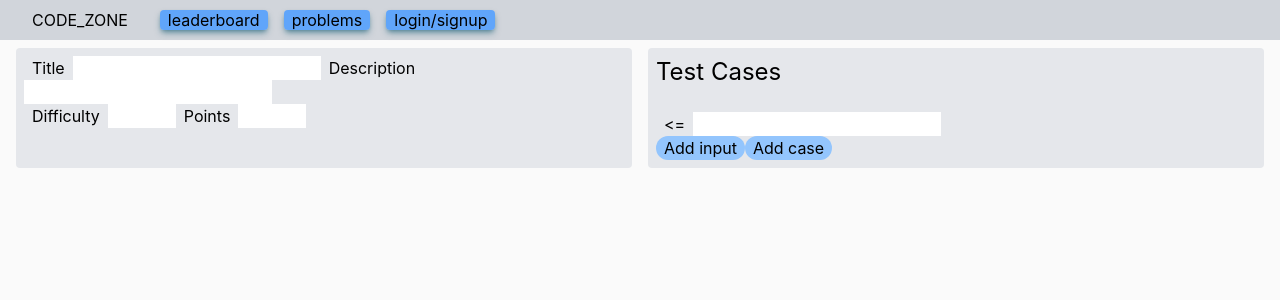
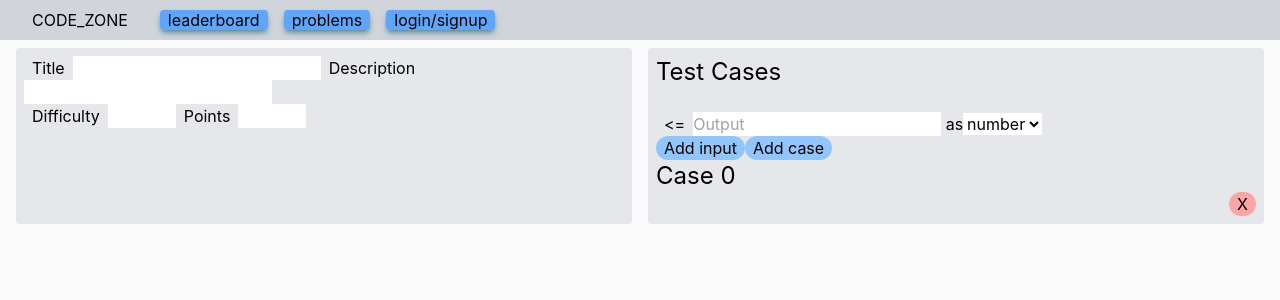
Before and after one commit to gavincrawford/code-zone22, a Next.js app: page /new_problem in a window 1280 px wide. Shown: the top 300 px of the page. Built offline with nearby package versions, Linux system fonts and the light colour scheme.

Commit message:
Update problem creation page, fix submission button

```diff
--- a/pages/new_problem.js
+++ b/pages/new_problem.js
@@ -2,13 +2,64 @@ import Header from "../components/header";
 
 const NewProblem = () => {
 
+    let cases = [
+        {
+            inputs: {
+                input0: "120",
+                input1: "1"
+            },
+            output: {
+                type: "number",
+                value: 120.0
+            }
+        }
+    ];
+
     function addInput() {
+        // make label
+        const label = document.createElement("label");
+        label.setAttribute("for", "input");
+        label.innerHTML = "=>";
+        // make input box
         const input = document.createElement("input");
         input.setAttribute("type", "text");
         input.setAttribute("name", "input");
         input.setAttribute("placeholder", "Input");
         input.setAttribute("class", "form-control");
+        // append elements
+        document.getElementById("inputs").appendChild(label);
         document.getElementById("inputs").appendChild(input);
+        document.getElementById("inputs").appendChild(document.createElement("br"));
+    }
+
+    function addCase() {
+        const inputs = document.getElementById("inputs");
+        const output = document.getElementById("output").value;
+        const type = document.getElementById("type").value;
+
+        let case_inputs = {};
+        let case_output = {
+            type: type,
+            value: output
+        };
+
+        let iterator = 0;
+        for (let idx = 0; idx < inputs.childElementCount; idx += 1) {
+            const item = inputs.children[idx];
+            if (item.nodeName == "INPUT") {
+                case_inputs[`input${iterator}`] = item.value;
+                iterator++;
+            }
+        }
+
+        console.debug(case_inputs);
+        console.debug(case_output);
+
+        cases += {
+            inputs: case_inputs,
+            output: case_output
+        }
+
     }
 
     return (
@@ -37,14 +88,30 @@ const NewProblem = () => {
                             {/* cases in construction get their inputs and outputs put here */}
                             <div id="inputs"></div>
                             <label htmlFor="title" className="px-2">{"<="}</label>
-                            <input type="text"/>
+                            <input id="output" placeholder="Output" type="text"/> as
+                            <select id="type" className="bg-white">
+                                <option value="float">number</option>
+                                <option value="string">string</option>
+                            </select>
                         </div>
 
                         <button className="rounded-full px-2 bg-blue-300" onClick={addInput}>Add input</button>
-                        <button className="rounded-full px-2 bg-blue-300">Add case</button>
+                        <button className="rounded-full px-2 bg-blue-300" onClick={addCase}>Add case</button>
 
                         <div>
-                            {/* finished input/output pairs get stored here, but can be removed */}
+                            {
+                                // cases in construction get their inputs and outputs put here
+                                cases.map((case_, idx) => {
+                                    return (
+                                        <div>
+                                            <div className="text-2xl">Case {idx}</div>
+                                            <div className="flex justify-end">
+                                                <button className="rounded-full px-2 bg-red-300">X</button>
+                                            </div>
+                                        </div>
+                                    )
+                                })
+                            }
                         </div>
 
                     </div>
--- a/pages/problem.js
+++ b/pages/problem.js
@@ -76,9 +76,9 @@ const Problem = ({ problem, id, context}) => {
                         {/* fancy multer form data thingy, no idea how it works i got this off stack overflow */}
                         <form className="py-2" action={"/api/upload?p=" + id + "&u=" + user} method="post" encType="multipart/form-data">
                             <input type="file" name="uploaded_file"></input>
-                            { user != undefined
-                                ? <button type="submit" className="rounded bg-blue-200 px-4">Submit</button>
-                                : <button type="submit" className="rounded bg-gray-200 text-gray-500 px-4" disabled>Submit (Log in first)</button>
+                            { user == undefined && context == "none"
+                                ? <button type="submit" className="rounded bg-gray-200 text-gray-500 px-4" disabled>Submit (Log in first)</button>
+                                : <button type="submit" className="rounded bg-blue-200 px-4">Submit</button>
                             }
 
                             <div>
```
